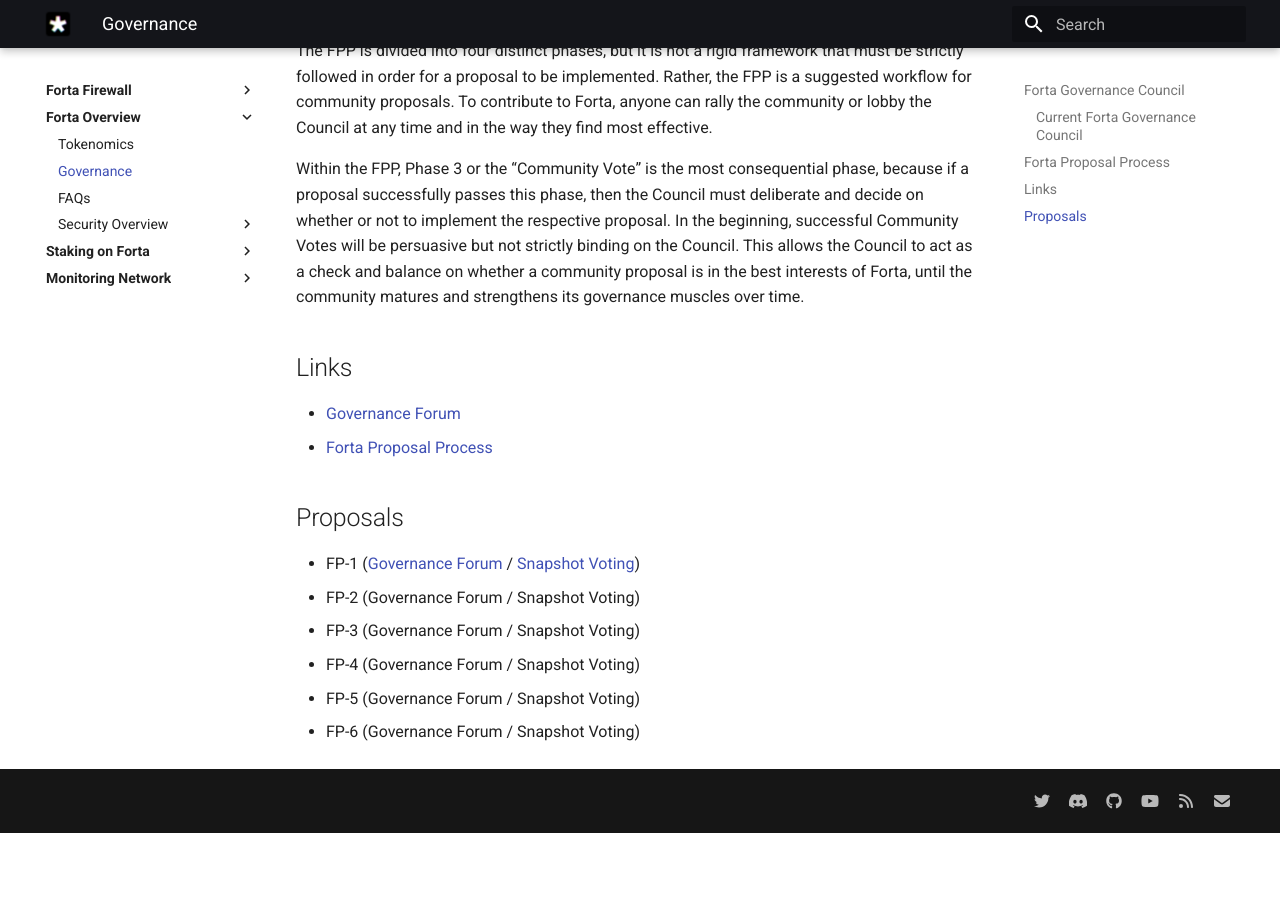
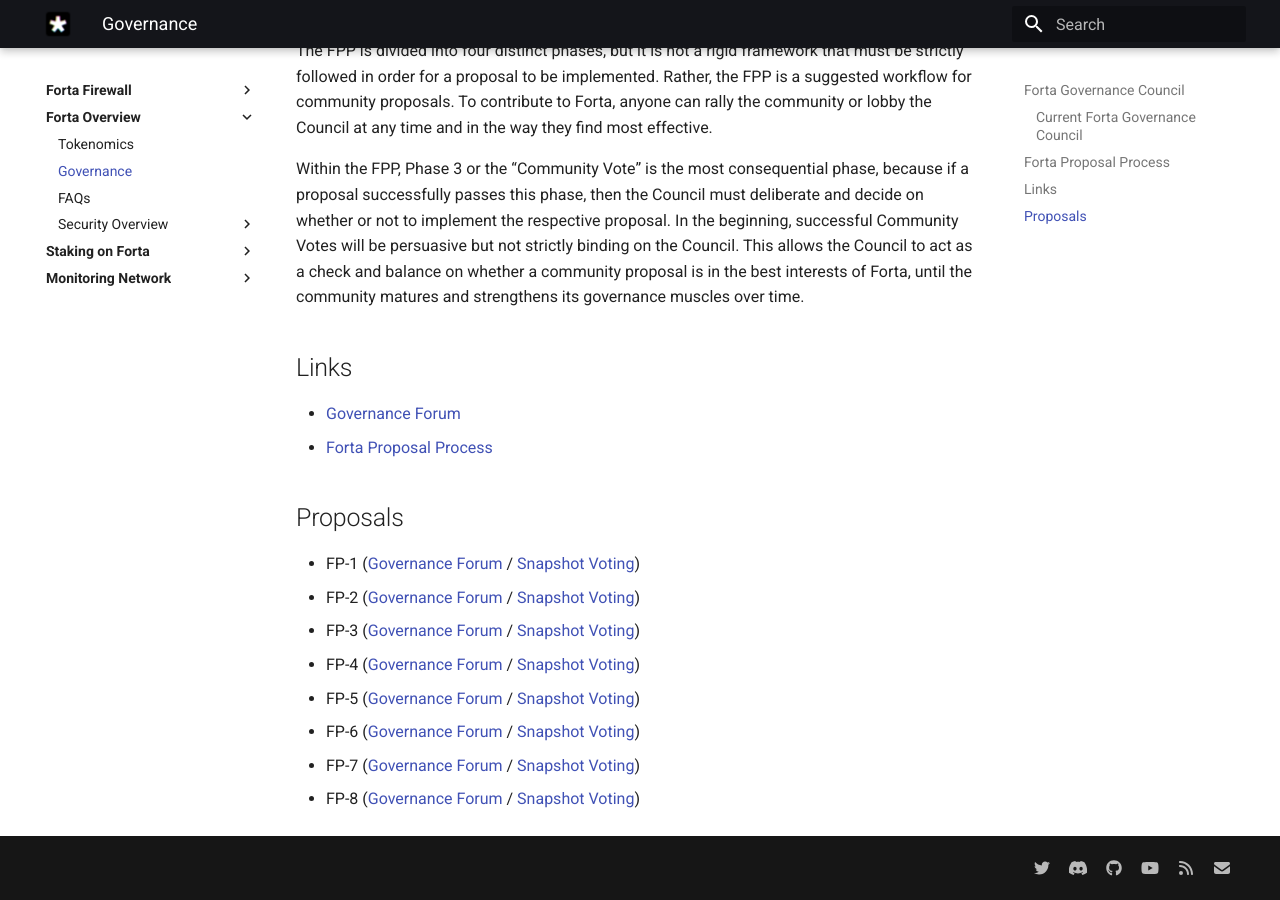
Before and after one commit to forta-network/docs, an MkDocs documentation site: the page built from docs/governance.md, in a window 1280 px wide and 900 px high, scrolled down 3209 px. Built offline with MkDocs 1.6.1 and Material for MkDocs 9.7.7, drawn with Linux system fonts in a browser that asks for light colours; before the commit the page ends 4042 px from its top, so only the background shows below that.

Commit message:
Proposal - Links update

```diff
--- a/docs/governance.md
+++ b/docs/governance.md
@@ -90,8 +90,10 @@
 
 
 * FP-1 ([Governance Forum](https://gov.forta.network/t/forta-proposal-permissionless-launch-fp-1/202?u=forta) / [Snapshot Voting](https://snapshot.org/#/forta.eth/proposal/0xe4ac40876e9525d975d7d204354d2f9a058135e611f455226f97a712bc0227b2))
-* FP-2 (Governance Forum / Snapshot Voting)
-* FP-3 (Governance Forum / Snapshot Voting)
-* FP-4 (Governance Forum / Snapshot Voting)
-* FP-5 (Governance Forum / Snapshot Voting)
-* FP-6 (Governance Forum / Snapshot Voting)
+* FP-2 ([Governance Forum](https://gov.forta.network/t/forta-proposal-2-fp-2-forta-bot-staking-and-developer-grants/480) / [Snapshot Voting](https://snapshot.box/#/s:forta.eth/proposal/0x6e50a15aee0fe32d5022b697d9c07efafacd062120c032e40b1246876723147b))
+* FP-3 ([Governance Forum](https://gov.forta.network/t/forta-proposal-3-fp-3-forta-delegated-staking/536) / [Snapshot Voting](https://snapshot.box/#/s:forta.eth/proposal/0xb8de2abf4fb0109181b805b5e6e91642abc14f907bafe47d68da0c97f8fd24d7))
+* FP-4 ([Governance Forum](https://gov.forta.network/t/forta-proposal-on-delegated-staking-fp-4/610) / [Snapshot Voting](https://snapshot.box/#/s:forta.eth/proposal/0xa02eababf0d42264606a80e689bf24e98fa2bd712606219bcbbf6935bbd0540d))
+* FP-5 ([Governance Forum](https://gov.forta.network/t/forta-proposal-5-fp-5-fee-framework/688) / [Snapshot Voting](https://snapshot.box/#/s:forta.eth/proposal/0x6830fcecbd8acd028daf19e8d49e82cb8e46c001eaa6cffe6c0ca6c485ffe174))
+* FP-6 ([Governance Forum](https://gov.forta.network/t/forta-proposal-6-fp-6-implementing-bot-data-fees/707) / [Snapshot Voting](https://snapshot.box/#/s:forta.eth/proposal/0x92b0dbfc932f59e7cea923394fdadc39e5b0f3c684e9e8234a4f7c89126d8e10))
+* FP-7 ([Governance Forum](https://gov.forta.network/t/forta-proposal-7-fp-7-forta-firewall/766) / [Snapshot Voting](https://snapshot.box/#/s:forta.eth/proposal/0x11fa19beb6691fa088d2626a16d95ef595658066b684444c9af498e220a7999b2))
+* FP-8 ([Governance Forum](https://gov.forta.network/t/forta-proposal-8-fp8-removal-of-minting-functionality-from-fort-token-contract/841/3) / [Snapshot Voting](https://snapshot.box/#/s:forta.eth/proposal/0x2d5c5375ca5d56960a5ad1eff948562bd8e7325547f2a0f13f7c560e963eedf5))
```
